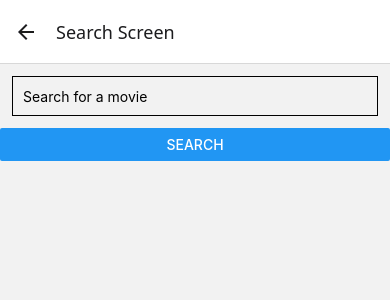
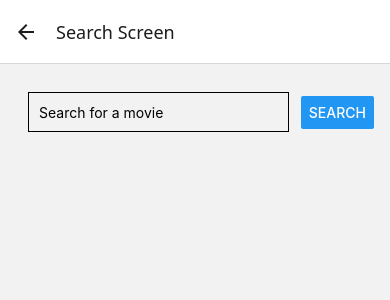
Before and after one commit to ProgramDyl/projektor, a React Native app: screen /Search in a window 390 px wide. Shown: the top 300 px of the page. Built offline with nearby package versions, Linux system fonts and the light colour scheme.

Commit message:
displaying movie info

```diff
--- a/screens/SearchScreen.jsx
+++ b/screens/SearchScreen.jsx
@@ -1,71 +1,158 @@
-import { StyleSheet, View, Text, FlatList, TouchableOpacity, Image, Button } from 'react-native'
-import React, { useState } from 'react'
-import Icon from 'react-native-vector-icons/FontAwesome'
+import { StyleSheet, View, Text, FlatList, TouchableOpacity, Image, Button, ActivityIndicator, ScrollView } from 'react-native';
+import React, { useState } from 'react';
+import axios from 'axios';
+import Icon from 'react-native-vector-icons/FontAwesome';
 import { TextInput } from 'react-native-web';
 import { SafeAreaView, SafeAreaProvider } from 'react-native-safe-area-context';
 
-
 const SearchScreen = () => {
-
-    const [title, setTitle] = useState();
+    const [title, setTitle] = useState('');
     const [movie, setMovie] = useState();
+    const [loading, setLoading] = useState(false);
+    const [history, setHistory] = useState([]);
 
 
 
+    /*TODO: improve search functionality:
+    *
+    * React Native
+    *
+    *
+    *
+    *
+    *
+    *
+    *
+    */
 
     const movieSearch = () => {
-x
-        const url = `http://www.omdbapi.com/?t=${encodeURIComponent(title)}apikey=302daf8f`;
+        setLoading(true);
+        const url = `http://www.omdbapi.com/?t=${encodeURIComponent(title)}&apikey=302daf8f`;
 
         axios.get(url)
         .then(response => {
             const data = response.data;
+            setLoading(false);
             if (data.Response === 'True') {
                 setMovie(data);
+                setHistory([data, ...history]); // Add the movie to the search history
             } else {
                 setMovie(null);
                 alert('Movie not found!');
             }
         })
         .catch(error => {
+            setLoading(false);
             console.error('Error fetching movie', error);
         });
     };
 
+    const renderItem = ({ item }) => (
+        <TouchableOpacity onPress={() => setMovie(item)}>
+            <Text style={styles.historyItem}>{item.Title} ({item.Year})</Text>
+        </TouchableOpacity>
+    );
+
     return (
-        <View>
-
+        <SafeAreaView style={styles.container}>
+            <ScrollView contentContainerStyle={styles.scrollContainer}>
                 {/* search box */}
+                <View style={styles.searchContainer}>
                     <TextInput
                         style={styles.input}
                         placeholder='Search for a movie'
                         value={title}
                         onChangeText={setTitle}
                     />
-        <Button title="search" onPress={movieSearch} />
+                    <Button title="Search" onPress={movieSearch} />
+                </View>
+                {loading && <ActivityIndicator size="large" color="#0000ff" />}
                 {movie && (
-                <View style={styles.result}>
-                    <Text style={styles.title}>{movie.Title} ({movie.Year})</Text>
-                    <Text>{movie.Plot}</Text>
+                    <View style={styles.movieContainer}>
                         <Image
                             source={{ uri: movie.Poster }}
                             style={styles.poster}
                         />
+                        <View style={styles.detailsContainer}>
+                            <Text style={styles.title}>{movie.Title} ({movie.Year})</Text>
+                            <Text style={styles.plot}>{movie.Plot}</Text>
+                            <Text style={styles.details}>Genre: {movie.Genre}</Text>
+                            <Text style={styles.details}>Director: {movie.Director}</Text>
+                            <Text style={styles.details}>Cast: {movie.Actors}</Text>
+                            <Text style={styles.details}>Runtime: {movie.Runtime}</Text>
+                            <Text style={styles.details}>Rating: {movie.imdbRating}</Text>
+                        </View>
                     </View>
                 )}
-        </View>
+                <FlatList
+                    data={history}
+                    renderItem={renderItem}
+                    keyExtractor={(item, index) => index.toString()}
+                    style={styles.historyList}
+                />
+            </ScrollView>
+        </SafeAreaView>
     );
 };
 
-
-
 const styles = StyleSheet.create({
+    container: {
+        flex: 1,
+        padding: 16,
+    },
+    scrollContainer: {
+        flexGrow: 1,
+    },
+    searchContainer: {
+        flexDirection: 'row',
+        alignItems: 'center',
+        justifyContent: 'center',
+    },
     input: {
         height: 40,
         margin: 12,
         borderWidth: 1,
         padding: 10,
+        flex: 1,
+    },
+    movieContainer: {
+        flexDirection: 'row',
+        marginTop: 16,
+        alignItems: 'flex-start',
+    },
+    poster: {
+        width: 370,
+        height: 450,
+        resizeMode: 'contain',
+    },
+    detailsContainer: {
+        flex: 1,
+        paddingLeft: 16,
+    },
+    title: {
+        fontSize: 24,
+        fontWeight: 'bold',
+        marginTop: 8,
+    },
+    plot: {
+        fontSize: 16,
+        marginTop: 8,
+        textAlign: 'left',
+    },
+    details: {
+        fontSize: 14,
+        marginTop: 4,
+        textAlign: 'left',
+    },
+    historyList: {
+        marginTop: 16,
+    },
+    historyItem: {
+        fontSize: 18,
+        padding: 8,
+        borderBottomWidth: 1,
+        borderBottomColor: '#ccc',
     },
 });
 
-  export default SearchScreen
+export default SearchScreen;
```
Lines whose indentation alone changed are shown as unchanged.
